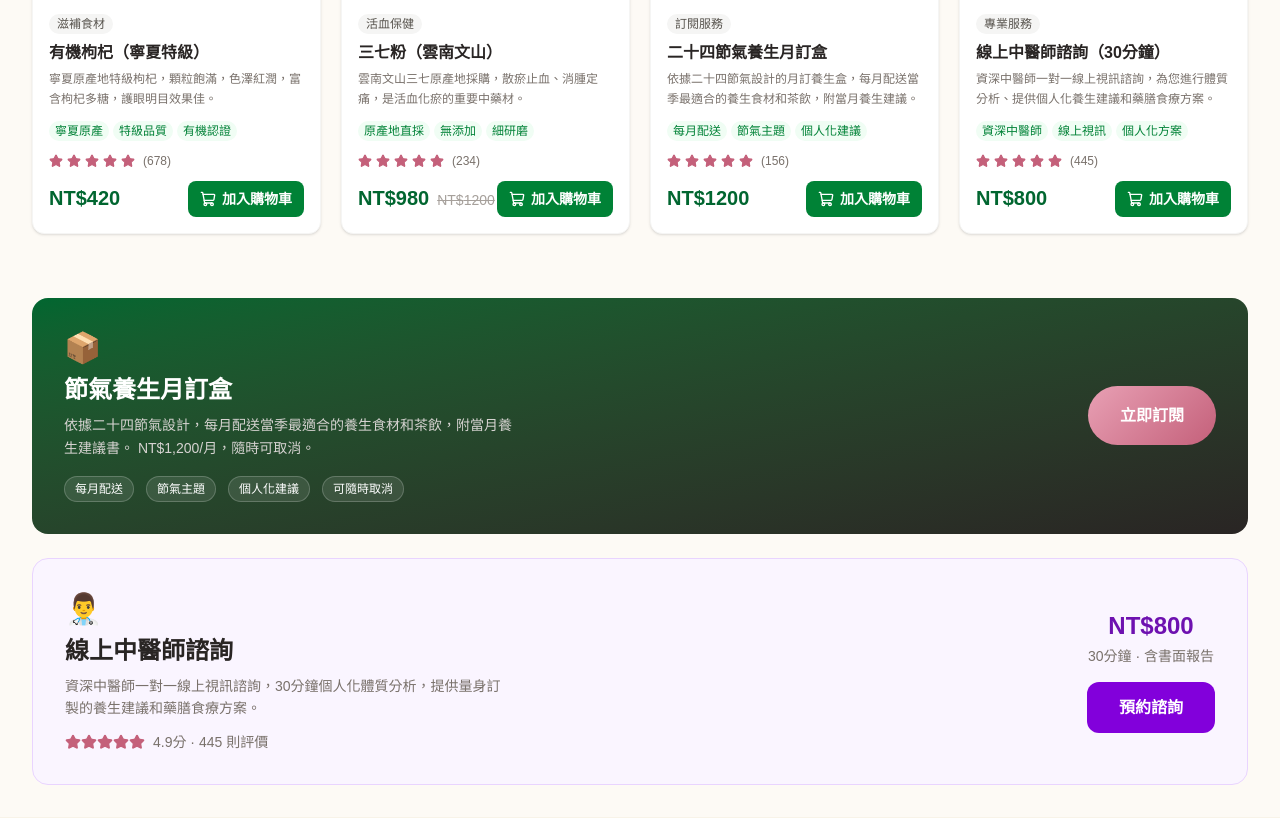
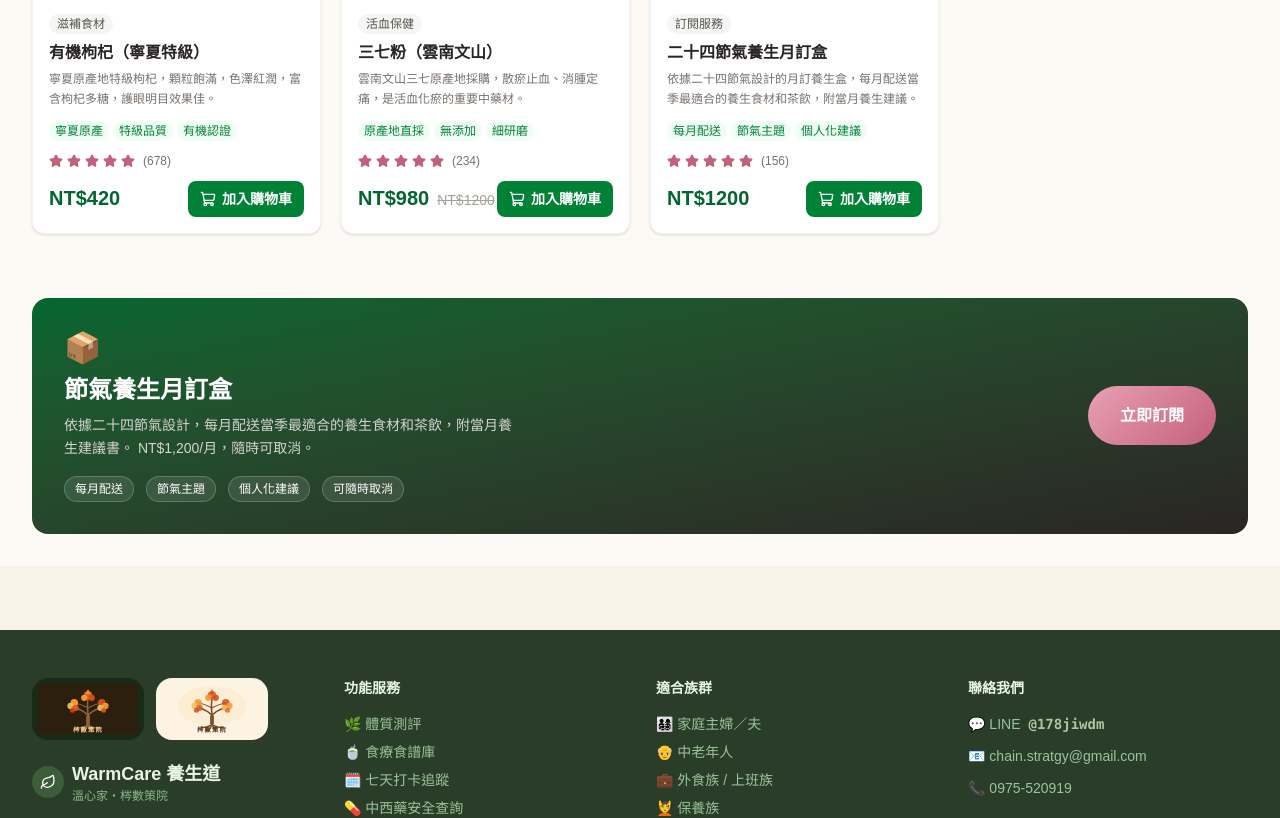
Before and after one commit to yuchen1114066/chain-strategy, a Next.js app: page /shop in a window 1280 px wide. Shown: the part 1716-2534 px from the top of the page. Built offline with nearby package versions, Linux system fonts and the light colour scheme.

Commit message:
feat: remove 線上中醫師諮詢 from shop page, data, and homepage
https://claude.ai/code/session_01PhiErQi7aKncBtHBZi1HSU

```diff
--- a/src/app/page.tsx
+++ b/src/app/page.tsx
@@ -67,7 +67,7 @@ const dimensionCards = [
     icon: ShoppingBag,
     title: "商業維度",
     subtitle: "Commerce",
-    description: "精選藥材商城、藥膳包訂閱、線上中醫師諮詢",
+    description: "精選藥材商城、溯源認證藥膳包訂閱",
     iconColor: "#8a6a3a",
     href: "/shop",
   },
--- a/src/app/shop/page.tsx
+++ b/src/app/shop/page.tsx
@@ -306,33 +306,6 @@ export default function ShopPage() {
           </div>
         </div>
 
-        {/* Consultation Banner */}
-        <div className="mt-6 bg-purple-50 border border-purple-200 rounded-2xl p-8">
-          <div className="flex flex-col md:flex-row items-center justify-between gap-6">
-            <div>
-              <div className="text-3xl mb-2">👨‍⚕️</div>
-              <h3 className="text-2xl font-bold text-stone-800 mb-2">線上中醫師諮詢</h3>
-              <p className="text-stone-500 text-sm max-w-md leading-relaxed">
-                資深中醫師一對一線上視訊諮詢，30分鐘個人化體質分析，提供量身訂製的養生建議和藥膳食療方案。
-              </p>
-              <div className="flex items-center gap-2 mt-3">
-                <div className="flex">
-                  {[1, 2, 3, 4, 5].map((i) => (
-                    <Star key={i} className="w-4 h-4 fill-[#c4607a] text-[#c4607a]" />
-                  ))}
-                </div>
-                <span className="text-sm text-stone-500">4.9分 · 445 則評價</span>
-              </div>
-            </div>
-            <div className="flex-shrink-0 text-center">
-              <div className="text-2xl font-bold text-purple-800 mb-1">NT$800</div>
-              <div className="text-sm text-stone-500 mb-4">30分鐘 · 含書面報告</div>
-              <button className="px-8 py-3 bg-purple-700 hover:bg-purple-600 text-white font-bold rounded-xl transition-all hover:shadow-lg whitespace-nowrap">
-                預約諮詢
-              </button>
-            </div>
-          </div>
-        </div>
       </div>
     </div>
   );
--- a/src/lib/data.ts
+++ b/src/lib/data.ts
@@ -1131,19 +1131,6 @@ export const products: Product[] = [
     imageColor: "from-green-100 to-emerald-200",
     badge: "訂閱熱門",
   },
-  {
-    id: "12",
-    name: "線上中醫師諮詢（30分鐘）",
-    category: "專業服務",
-    price: 800,
-    description: "資深中醫師一對一線上視訊諮詢，為您進行體質分析、提供個人化養生建議和藥膳食療方案。",
-    features: ["資深中醫師", "線上視訊", "個人化方案", "書面報告"],
-    inStock: true,
-    rating: 4.9,
-    reviews: 445,
-    imageColor: "from-purple-100 to-violet-200",
-    badge: "專業推薦",
-  },
 ];
 
 export const seasonalTips = [
```
